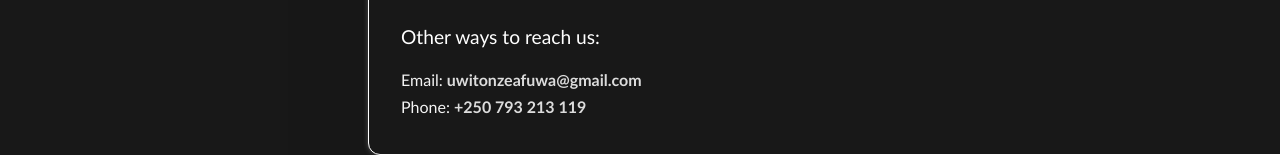
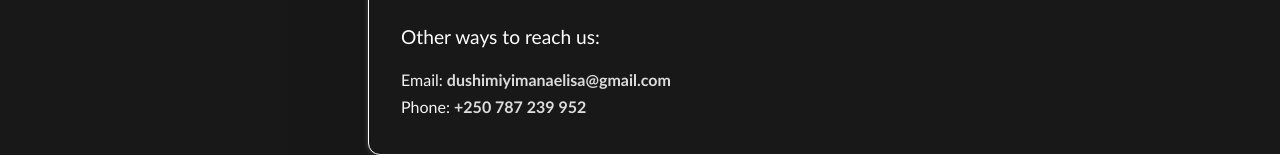
Before and after one commit to elisate/AI-based-health-care-support, a React (Vite) app: page /patient/support in a window 1280 px wide. Shown: the part 843-998 px from the top of the page. Built offline with nearby package versions, Linux system fonts and the light colour scheme; what notiflix would draw is missing.

Commit message:
fix contact page

```diff
--- a/src/PatientDashboard/Support.jsx
+++ b/src/PatientDashboard/Support.jsx
@@ -82,8 +82,8 @@ const Support = () => {
 
             <div className="support-contact">
                 <h3>Other ways to reach us:</h3>
-                <p >Email: <span style={{ color: "#444", fontSize: "1rem" }}>uwitonzeafuwa@gmail.com</span></p>
-                <p>Phone: <span style={{ color: "#444", fontSize: "1rem" }}>+250 793 213 119</span></p>
+                <p >Email: <span style={{ color: "#444", fontSize: "1rem" }}>dushimiyimanaelisa@gmail.com</span></p>
+                <p>Phone: <span style={{ color: "#444", fontSize: "1rem" }}>+250 787 239 952</span></p>
             </div>
         </div>
     )
```
